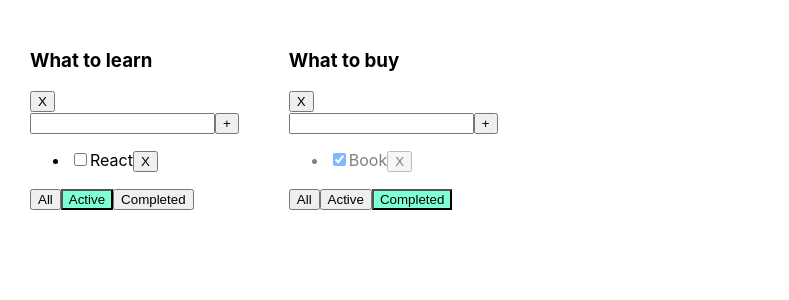
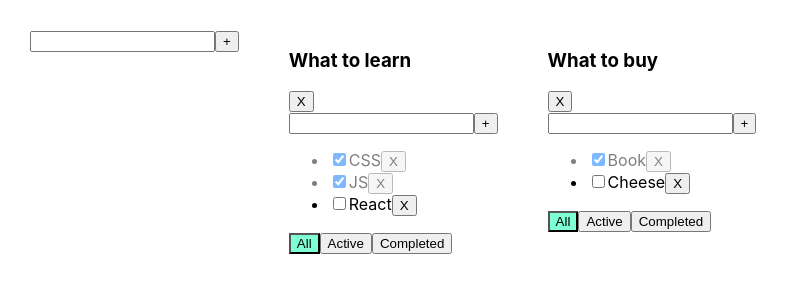
Before and after one commit to Galiyaga/task-manager-ts.project, a React (Create React App) app: page / in a window 1280 px wide. Shown: the top 300 px of the page, without its empty margins (0-789 px from the left). Built offline with nearby package versions, Linux system fonts and the light colour scheme.

Commit message:
добавление нового списка

```diff
--- /dev/null
+++ b/src/AddItemFrom.tsx
@@ -0,0 +1,42 @@
+import { useState } from "react";
+
+type ItemFormPropsType = {
+    addItem: (title: string) => void;
+};
+
+export function AddItemForm(props: ItemFormPropsType) {
+
+  const [newTaskTitle, setNewTaskTitle] = useState("");
+  const [error, setError] = useState<string | null>(null);
+
+  const onChangeHandler = (e: React.ChangeEvent<HTMLInputElement>) => {
+    setNewTaskTitle(e.target.value);
+  };
+
+  const handleAddTasks = () => {
+    if (newTaskTitle.trim().length) {
+      props.addItem(newTaskTitle.trim());
+      setNewTaskTitle("");
+    } else setError("Заполните поле");
+  };
+
+  const onKeyPressHandler = (e: React.KeyboardEvent<HTMLInputElement>) => {
+    e.charCode === 13 && handleAddTasks();
+    setError(null);
+  };
+
+  return (
+    <div>
+    <input
+          className={error ? "error" : ""}
+          type="text"
+          required
+          value={newTaskTitle}
+          onChange={onChangeHandler}
+          onKeyPress={onKeyPressHandler}
+        />
+        <button onClick={handleAddTasks}>+</button>
+        {error && <div className="error-message">{error}</div>}
+    </div>
+  )
+}
--- a/src/App.tsx
+++ b/src/App.tsx
@@ -2,20 +2,26 @@
 import "./App.css";
 import { TaskType, Todolist } from "./Todolist";
 import { v1 } from "uuid";
+import { AddItemForm } from "./AddItemFrom";
 
 export type FilterValuesType = "all" | "completed" | "active";
-type Todolist = {
+
+type TodolistType = {
   id: string;
   title: string;
   filter: FilterValuesType;
 };
+
+type tasksStateType = {
+  [key: string]: TaskType[]
+}
 
 function App() {
 
   let todolistId1 = v1();
   let todolistId2 = v1();
 
-  const [tasksObj, setTasksObj] = useState({
+  const [tasksObj, setTasksObj] = useState<tasksStateType>({
     [todolistId1]: [
       {
         id: v1(),
@@ -47,22 +53,22 @@
     ],
   });
 
-  const [todolists, setTtodolists] = useState<Todolist[]>([
+  const [todolists, setTodolists] = useState<TodolistType[]>([
     {
       id: todolistId1,
       title: "What to learn",
-      filter: "active",
+      filter: "all",
     },
     {
       id: todolistId2,
       title: "What to buy",
-      filter: "completed",
+      filter: "all",
     },
   ]);
 
   function removeTodolist (todolistId: string) {
     let filteredTodolist = todolists.filter(t => t.id !== todolistId)
-    setTtodolists(filteredTodolist)
+    setTodolists(filteredTodolist)
     delete tasksObj[todolistId]
     setTasksObj({...tasksObj})
   }
@@ -77,10 +83,10 @@
   function changeFilter(value: FilterValuesType, todolistId: string) {
     let todolist = todolists.find((tl) => tl.id === todolistId);
     if (todolist) todolist.filter = value;
-    setTtodolists([...todolists]);
+    setTodolists([...todolists]);
   }
 
-  function addTask(title: string, todolistId: string) {
+  function addItem(title: string, todolistId: string) {
     let newTask: TaskType = { id: v1(), title: title, isDone: false };
     let tasks = tasksObj[todolistId]
 
@@ -95,8 +101,19 @@
     setTasksObj({...tasksObj});
   }
 
+  function addTodolist(title: string) {
+    let todolist: TodolistType = {
+      id: v1(),
+      filter: 'all',
+      title: title
+    }
+    setTodolists([todolist, ...todolists])
+    setTasksObj({...tasksObj, [todolist.id]: []})
+  }
+
   return (
     <div className="App">
+      <AddItemForm addItem={addTodolist} />
       {todolists.map((tl) => {
         let tasksForTodoList = tasksObj[tl.id];
 
@@ -114,7 +131,7 @@
             tasks={tasksForTodoList}
             removeTask={removeTask}
             changeFilter={changeFilter}
-            addTask={addTask}
+            addTask={addItem}
             changeStatus={changeStatus}
             filter={tl.filter}
             removeTodolist={removeTodolist}
--- a/src/Todolist.tsx
+++ b/src/Todolist.tsx
@@ -1,5 +1,6 @@
 import { useState } from "react";
 import { FilterValuesType } from "./App";
+import { AddItemForm } from "./AddItemFrom";
 
 export type TaskType = {
   id: string;
@@ -12,32 +13,14 @@
   title: string;
   tasks: Array<TaskType>;
   removeTask: (id: string, todolistId: string) => void;
+  addTask: (title: string, todolistId: string) => void;
   changeFilter: (value: FilterValuesType, todolistId: string) => void;
-  addTask: (title: string, todolistId: string) => void;
   changeStatus: (taskId: string, isDone: boolean, todolistId: string) => void;
   filter: FilterValuesType;
   removeTodolist: (todolistId: string) => void;
 };
 
 export function Todolist(props: PropsType) {
-  const [newTaskTitle, setNewTaskTitle] = useState("");
-  const [error, setError] = useState<string | null>(null);
-
-  const onChangeHandler = (e: React.ChangeEvent<HTMLInputElement>) => {
-    setNewTaskTitle(e.target.value);
-  };
-
-  const handleAddTasks = () => {
-    if (newTaskTitle.trim().length) {
-      props.addTask(newTaskTitle.trim(), props.id);
-      setNewTaskTitle("");
-    } else setError("Заполните поле");
-  };
-
-  const onKeyPressHandler = (e: React.KeyboardEvent<HTMLInputElement>) => {
-    e.charCode === 13 && handleAddTasks();
-    setError(null);
-  };
 
   const onAllClickHandler = () => props.changeFilter("all", props.id);
 
@@ -47,21 +30,16 @@
 
   const handleRemove = () => props.removeTodolist(props.id)
 
+  const addTask = (title: string) => {
+    props.addTask(title, props.id)
+  }
+
   return (
     <div>
       <h3>{props.title}</h3>
       <button onClick={handleRemove}>X</button>
       <div>
-        <input
-          className={error ? "error" : ""}
-          type="text"
-          required
-          value={newTaskTitle}
-          onChange={onChangeHandler}
-          onKeyPress={onKeyPressHandler}
-        />
-        <button onClick={handleAddTasks}>+</button>
-        {error && <div className="error-message">{error}</div>}
+        <AddItemForm addItem={addTask} />
         <ul>
           {props.tasks.map((task) => (
             <li key={task.id} className={task.isDone ? "is-done" : ""}>
@@ -108,29 +86,3 @@
     </div>
   );
 }
-
-type ItemFormPropsType = {};
-
-// function AddItemForm(props: ItemFormPropsType) {
-
-//   const [newTaskTitle, setNewTaskTitle] = useState("");
-//   const [error, setError] = useState<string | null>(null);
-
-//   return (
-//     <div>
-//         <input
-//           className={error ? "error" : ''}
-//           type="text"
-//           required
-//           value={newTaskTitle}
-//           onChange={(e) => setNewTaskTitle(e.target.value)}
-//           onKeyPress={(e) => {
-//             setError(null);
-//             e.charCode === 13 && handleAddTasks();
-//           }}
-//         />
-//         <button onClick={handleAddTasks}>+</button>
-//         {error && <div className="error-message">{error}</div>}
-//     </div>
-//   )
-// }
```
